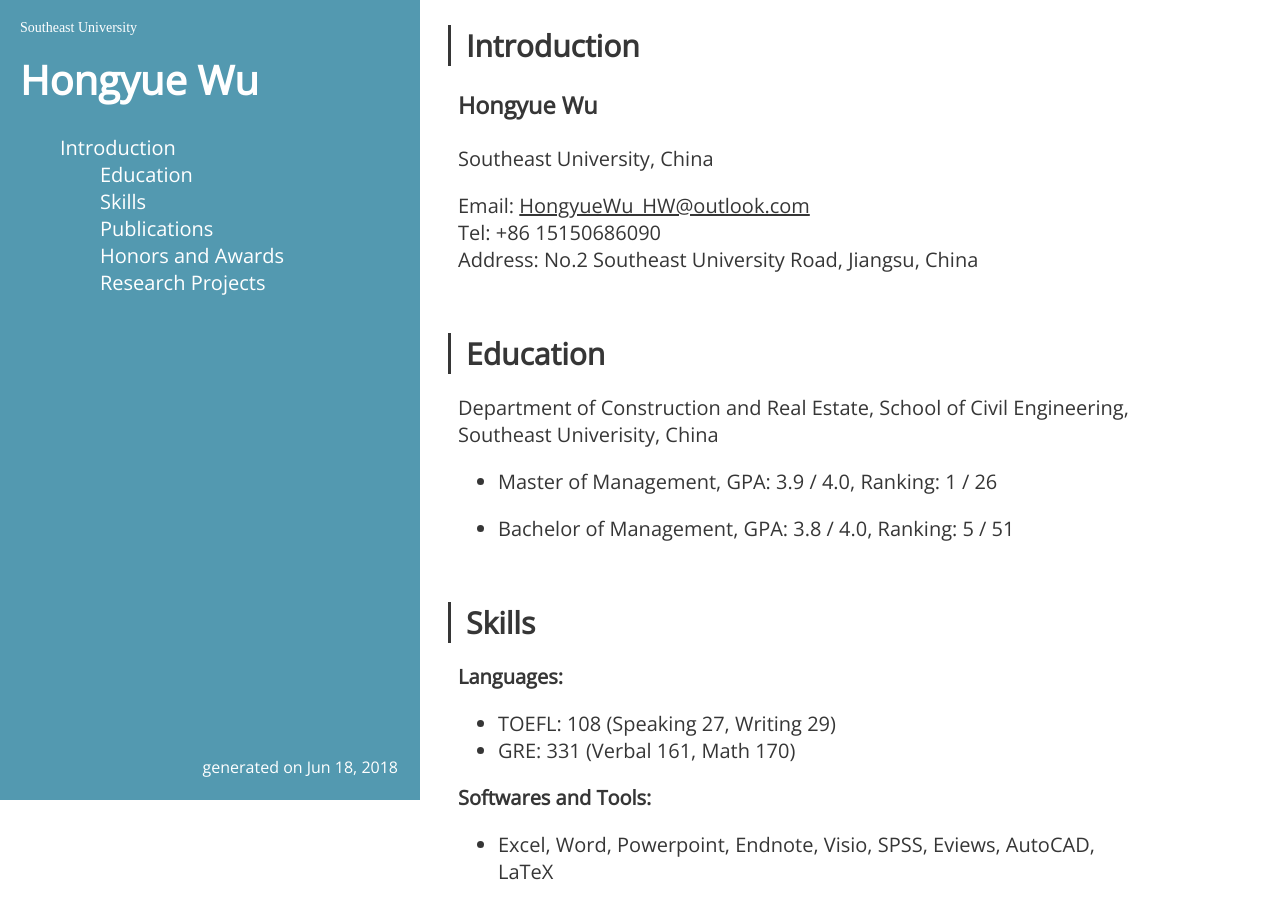
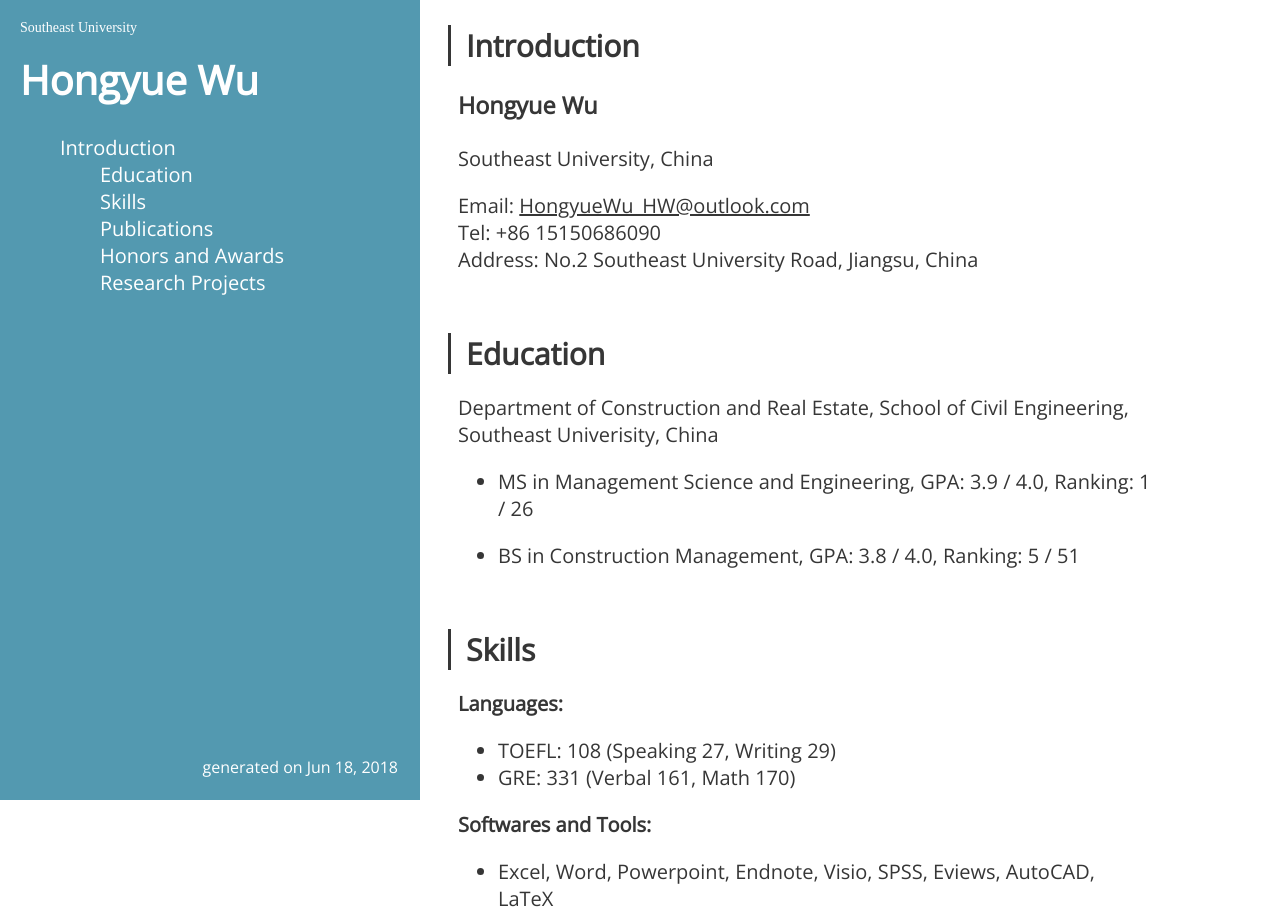
Before and after one commit to HongyueWu1994/HongyueWu1994.github.io, a plain HTML site: page index.html in a window 1280 px wide. Shown: the top 915 px of the page. Drawn offline with nearby package versions, Linux system fonts and the light colour scheme.

Commit message:
Update index.html

```diff
--- a/index.html
+++ b/index.html
@@ -228,9 +228,9 @@ Address: No.2 Southeast University Road, Jiangsu, China</p>
         <p>Department of Construction and Real Estate, School of Civil Engineering, Southeast Univerisity, China</p>
 
 <ul>
-<li><p>Master of Management, GPA: 3.9 / 4.0, Ranking: 1 / 26</p></li>
+<li><p>MS in Management Science and Engineering, GPA: 3.9 / 4.0, Ranking: 1 / 26</p></li>
 
-<li><p>Bachelor of Management, GPA: 3.8 / 4.0, Ranking: 5 / 51</p></li>
+<li><p>BS in Construction Management, GPA: 3.8 / 4.0, Ranking: 5 / 51</p></li>
 </ul>
 
     </div>
```
